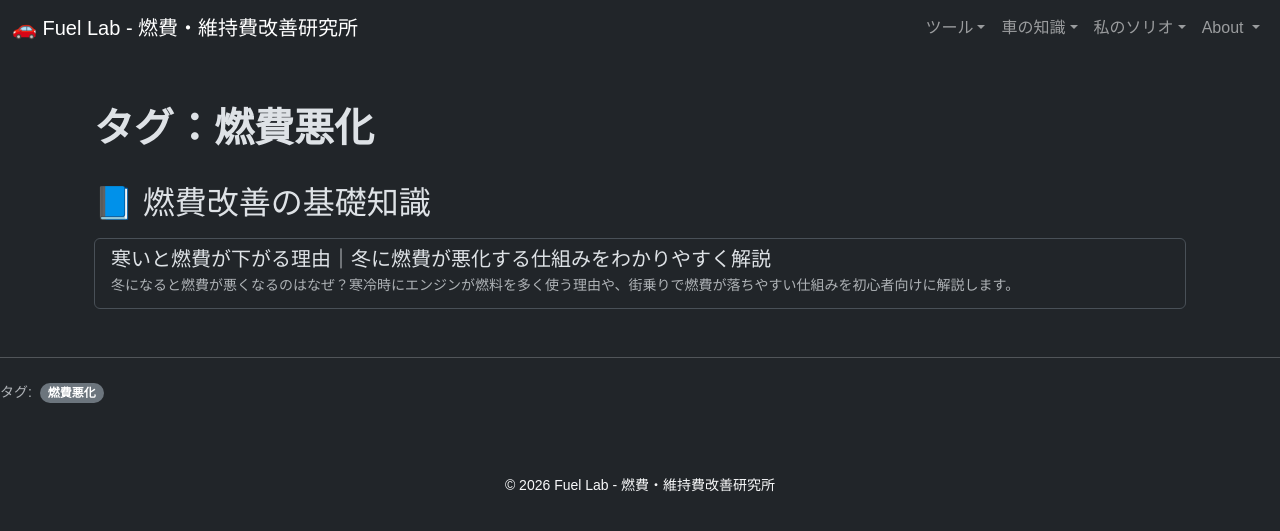
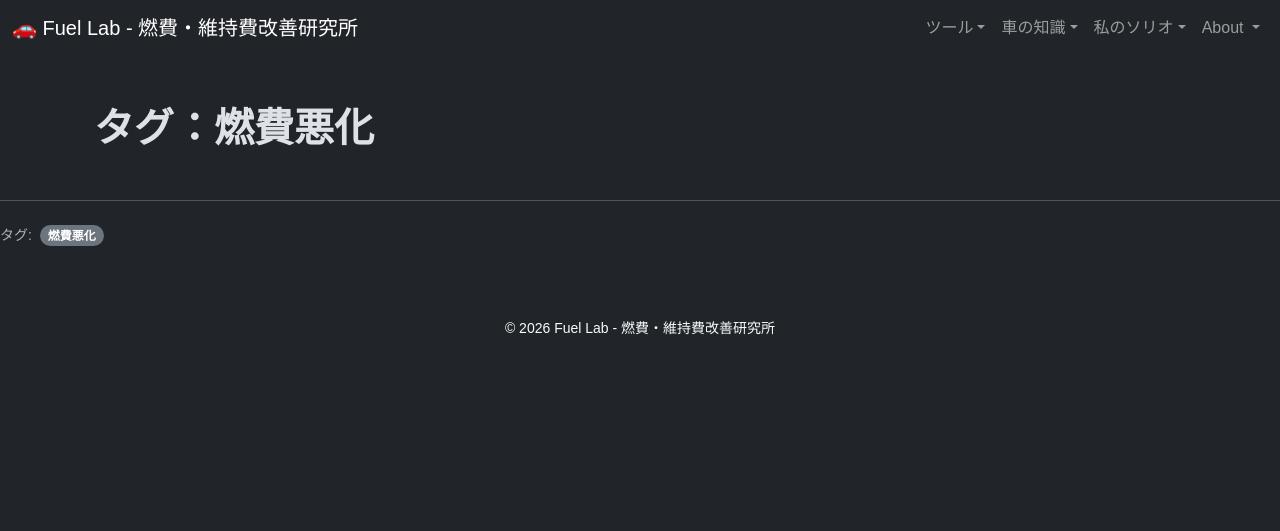
Before and after one commit to funyapar-org/fuel-lab, a Jekyll site: the page built from _tags/燃費悪化.md, in a window 1280 px wide. Shown: the top 531 px of the page. Built offline with Jekyll 4.4.1, drawn with Linux system fonts in a browser that asks for light colours.

Commit message:
winter-fuel-economy.md を更新

```diff
--- a/_knowledge/winter-fuel-economy.md
+++ b/_knowledge/winter-fuel-economy.md
@@ -4,9 +4,9 @@ nav_title: 寒いと燃費が下がる理由
 title: 寒いと燃費が下がる理由｜冬に燃費が悪化する仕組みをわかりやすく解説
 description: 冬になると燃費が悪くなるのはなぜ？寒冷時にエンジンが燃料を多く使う理由や、街乗りで燃費が落ちやすい仕組みを初心者向けに解説します。
 tags:
-  - 燃費悪化
-  - 冬
-  - 暖機運転
+  - fuel-economy-worse
+  - winter
+  - warm-up
 ---
 
 <div class="container my-4">
```
